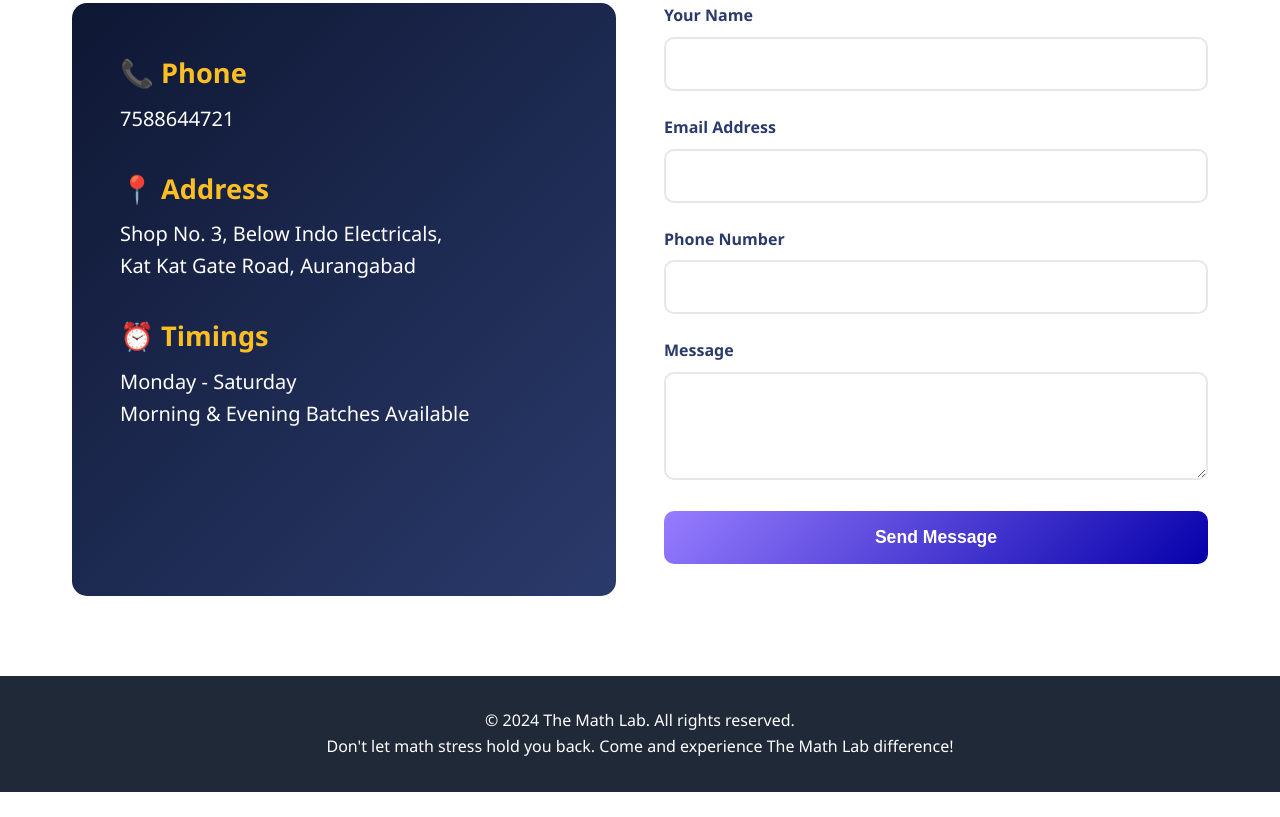
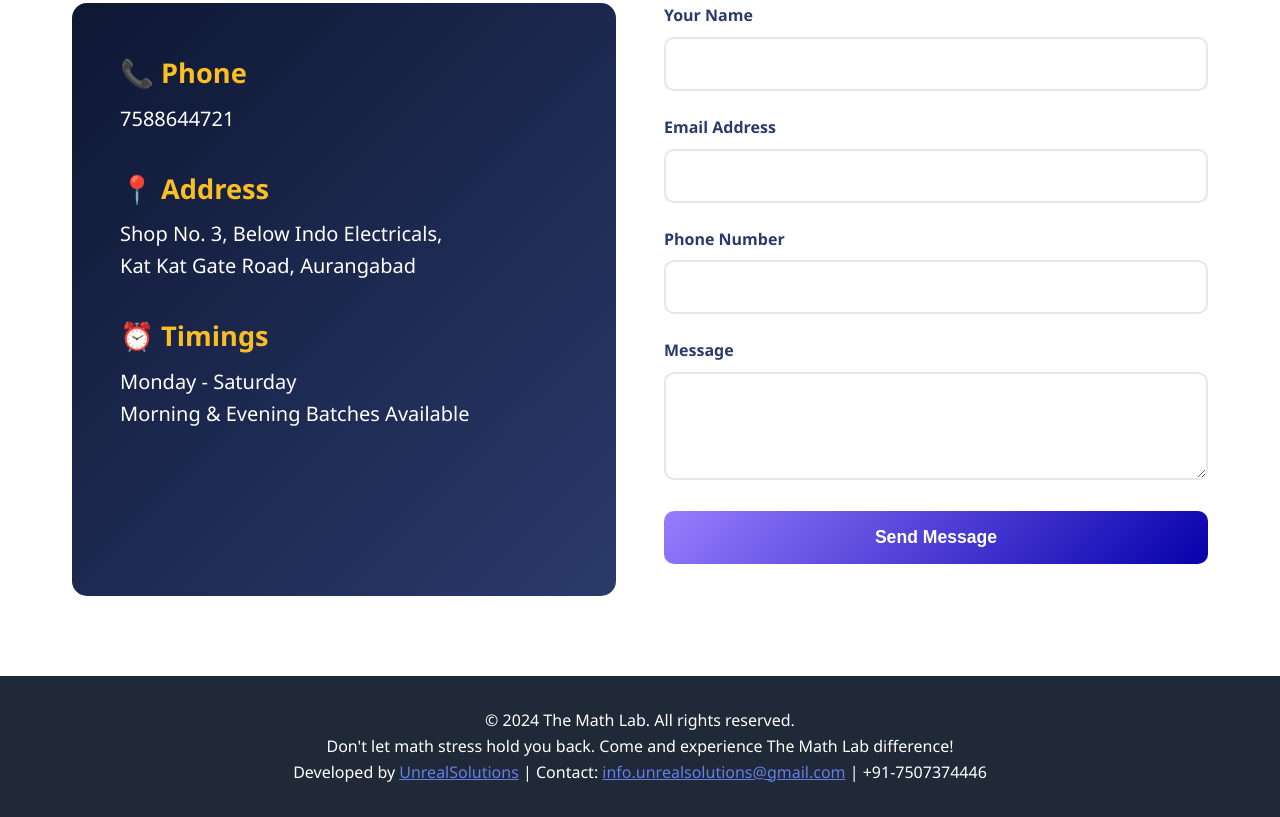
Before and after one commit to UnrealSolutions451/TheMathLab, a plain HTML site: page index.html in a window 1280 px wide. Shown: the part 1874-2691 px from the top of the page. Before the commit the page ends 2666 px from the top, so only its background shows below. Drawn offline with Linux system fonts and the light colour scheme.

Commit message:
Add files via upload

```diff
--- a/index.html
+++ b/index.html
@@ -578,7 +578,10 @@
     <!-- Footer -->
     <footer>
         <p>&copy; 2024 The Math Lab. All rights reserved.</p>
-        <p>Don't let math stress hold you back. Come and experience The Math Lab difference!</p>
+        <p>Don't let math stress hold you back. Come and experience The Math Lab difference!</p><p>
+    Developed by
+    <a style="color: #667eea;" href="https://unrealsolutions.pages.dev" target="_blank" rel="noopener noreferrer">UnrealSolutions</a>
+    | Contact: <a style="color: #667eea;" href="mailto:info.unrealsolutions@gmail.com">info.unrealsolutions@gmail.com</a> | +91-7507374446
     </footer>
 
     <script>
```
